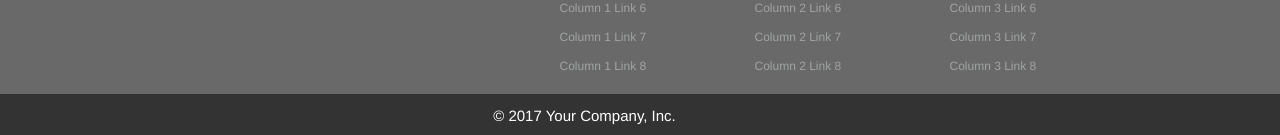
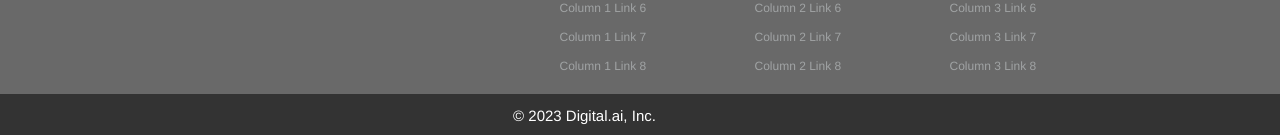
Before and after one commit to mahendranjayavel/multi-output, a Jekyll site: the page built from index.md, in a window 1280 px wide and 983 px high. Shown: the part 845-980 px from the top of the window. Built offline with Jekyll 4.4.1, drawn with Linux system fonts in a browser that asks for light colours; nearby versions of some CDN libraries; comment, search, counter and statistics services are not loaded.

Commit message:
updated the url

```diff
--- a/_config.yml
+++ b/_config.yml
@@ -3,12 +3,13 @@ title: Digital.ai TeamForge
 # comment the logo below to use a text title instead of image title. Logo images are constrained at 50px in height.
 logo: companylogo.svg
 favicon: favicon.ico
-url: index.html
-copyright: 2017 Your Company, Inc.
+url: https://hilarious-truffle-95b68d.netlify.app
+copyright: 2023 Digital.ai, Inc.
 
 language: english
 target: web
-sidebar: jekyllhowto
+sidebars:
+- jekyllhowto
 
 navbar_links_align: right
 
@@ -78,7 +79,7 @@ defaults:
 # you can modify the breadcrumb in _includes/logo.html
 breadcrumb_display: true
 breadcrumb:
-  home_url: http://yourcompanysite.com
+  home_url: https://digital.ai
   home_name: Home
 
 ########## UI text ###############
```
